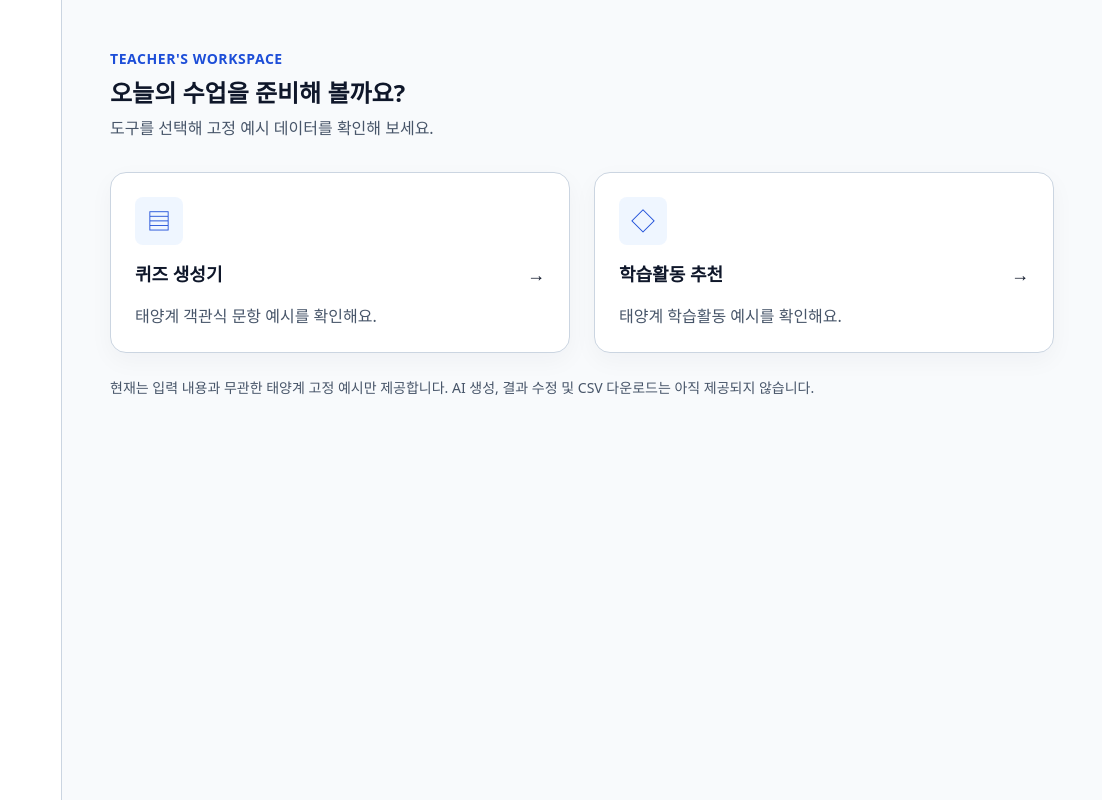
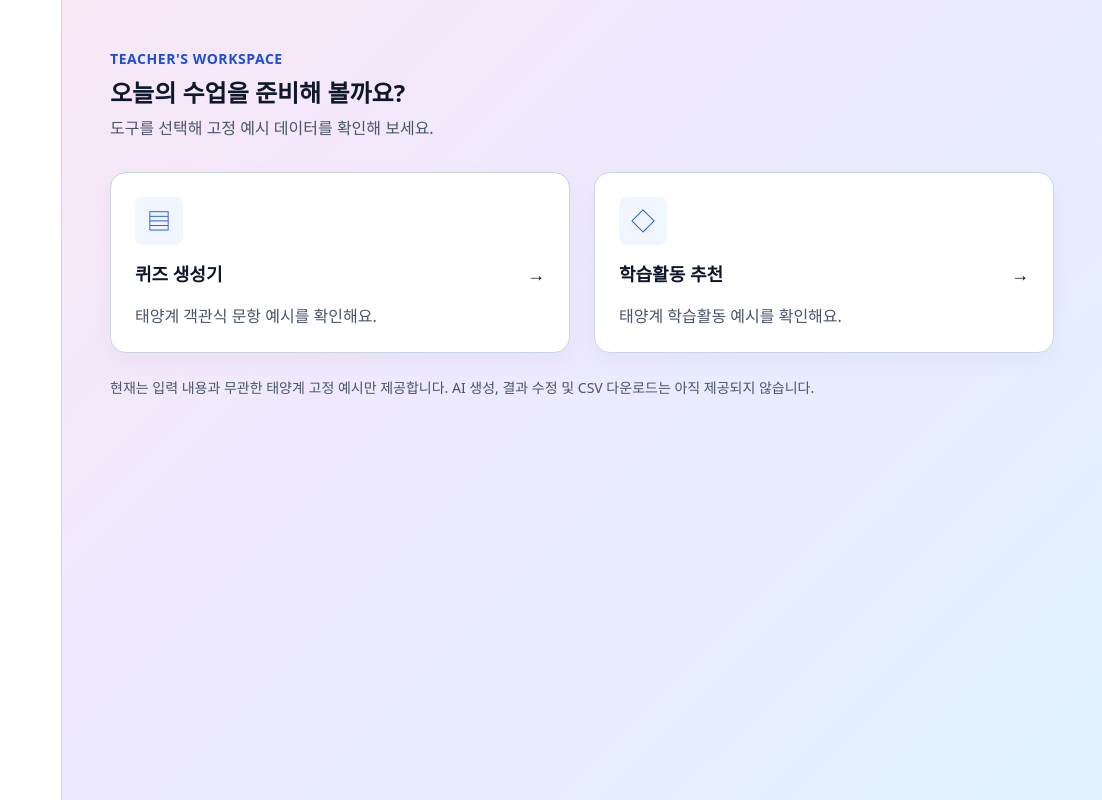
Before and after one commit to vibe11-training/edu-ai-apps-adv, a website: page public/index.html in a window 1280 px wide. Shown: the full height of the page, 178-1280 px from the left. Drawn offline with Linux system fonts and the light colour scheme.

Commit message:
Use pastel gradient background
Co-authored-by: Copilot <223556219+Copilot@users.noreply.github.com>

```diff
--- a/public/styles.css
+++ b/public/styles.css
@@ -2,6 +2,7 @@
   font-family: system-ui, sans-serif;
   color: #0f172a;
   background: #f8fafc;
+  background-image: linear-gradient(135deg, #fce7f3, #ede9fe, #e0f2fe);
   font-size: 16px;
   line-height: 1.5;
 }
```
